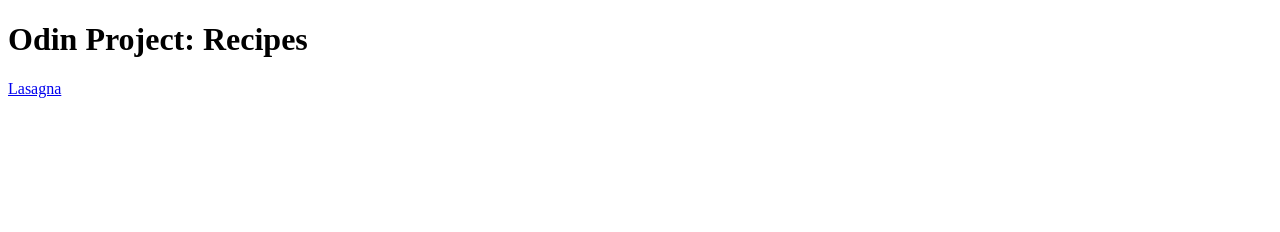
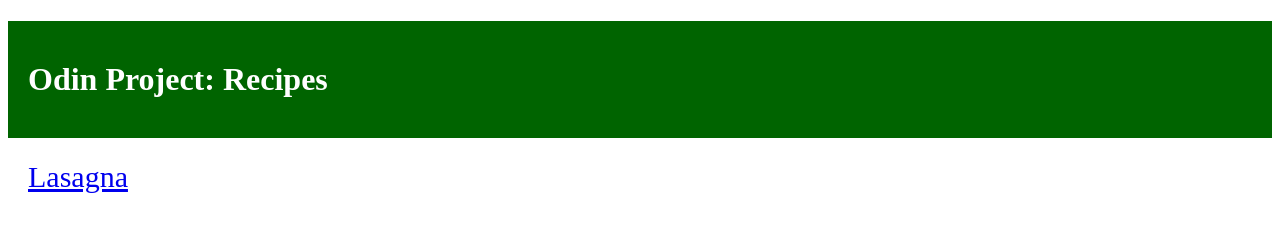
Before and after one commit to DeveloperJuho/OdinRecipe, a plain HTML site: page index.html in a window 1280 px wide. Drawn offline with Linux system fonts and the light colour scheme.

Commit message:
Recipe_AddedCSS

```diff
--- /dev/null
+++ b/Recipes/style.css
@@ -0,0 +1,15 @@
+img {
+    width: 400px;
+    height: auto;
+}
+
+h1{
+    color: white;
+    background-color: rgb(0,100,0);
+    padding: 40px 0px 40px 20px;
+}
+
+body{
+    background-color: rgb(253, 255, 125);
+    padding-left: 10px;
+}
--- a/index.html
+++ b/index.html
@@ -4,7 +4,8 @@
     <meta charset="UTF-8">
     <meta http-equiv="X-UA-Compatible" content="IE=edge">
     <meta name="viewport" content="width=device-width, initial-scale=1.0">
-    <title>Document</title>
+    <title>Odin Project - Recipes</title>
+    <link rel="stylesheet" href="./style.css">
 </head>
 <body>
     <h1>Odin Project: Recipes</h1>
--- /dev/null
+++ b/style.css
@@ -0,0 +1,10 @@
+a {
+    font-size: 30px;
+    padding-left: 20px;
+}
+
+h1{
+    color: white;
+    background-color: rgb(0,100,0);
+    padding: 40px 0px 40px 20px;
+}
```
Also changed, not shown: Recipes/lasagna.html (+2 -1 lines).
